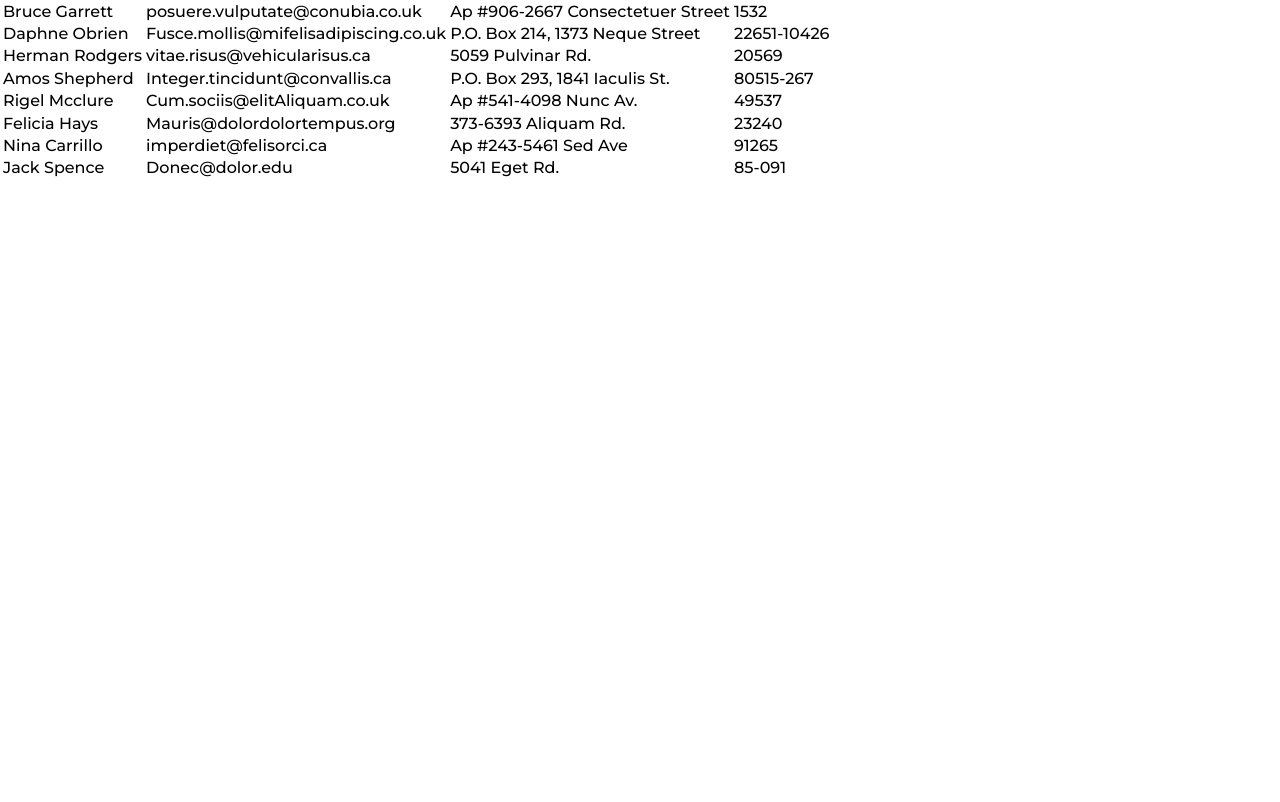
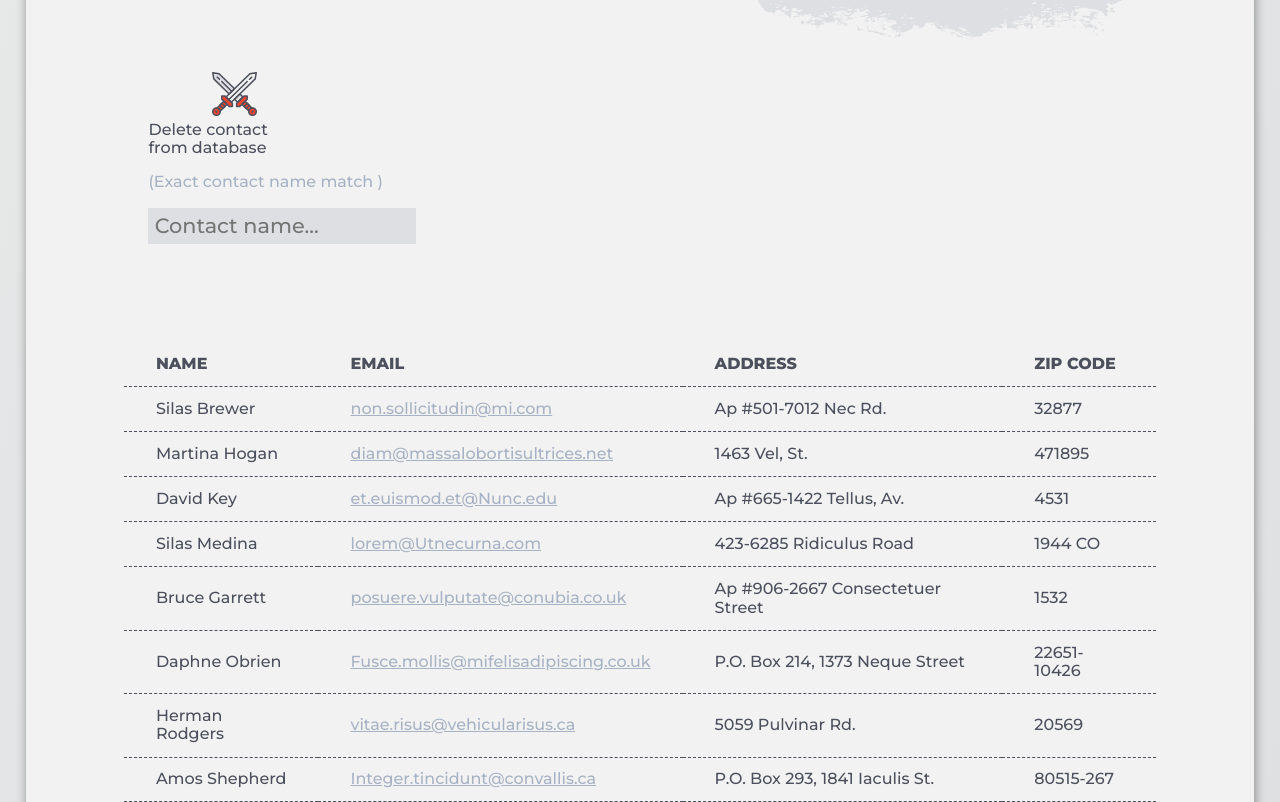
Before and after one commit to Matt-Warnock/address_book, a plain HTML site: page index.html in a window 1280 px wide. Shown: the part 192-994 px from the top of the page. Before the commit the page ends 800 px from the top, so only its background shows below. Drawn offline with nearby package versions, Linux system fonts and the light colour scheme.

Commit message:
Add styling and images markup emails so there are links

```diff
--- a/index.html
+++ b/index.html
@@ -14,91 +14,103 @@
 </head>
 
 <body>
+  <div class="container">
     <h1>address book</h1>
+    <div class="delete_selection">
+      <div>
+        <img src="images/delete.svg" alt="two swords crossed">
+      </div>
+      <label for="contact_name">Delete contact<br>from database</label>
+      <p>&#40;Exact contact name match &#41;</p>
+      <input type="text" name="contact_name" value="" placeholder="Contact name..." required>
+      <p class="error_message"></p>
+
+    </div>
     <table>
       <thead>
         <tr>
-        <th>Name:</th>
-        <th>Email:</th>
-        <th>Address:</th>
-        <th>ZIP Code:</th>
+          <th>Name</th>
+          <th>Email</th>
+          <th>Address</th>
+          <th>ZIP Code</th>
         </tr>
       </thead>
       <tbody>
         <tr>
           <td>Silas Brewer</td>
-        <td>non.sollicitudin@mi.com</td>
+          <td><a href="mailto:non.sollicitudin@mi.com">non.sollicitudin@mi.com</a></td>
           <td>Ap #501-7012 Nec Rd.</td>
           <td>32877</td>
         </tr>
         <tr>
           <td>Martina Hogan</td>
-        <td>diam@massalobortisultrices.net</td>
+          <td><a href="mailto:diam@massalobortisultrices.net">diam@massalobortisultrices.net</a></td>
           <td>1463 Vel, St.</td>
           <td>471895</td>
         </tr>
         <tr>
           <td>David Key</td>
-        <td>et.euismod.et@Nunc.edu</td>
+          <td><a href="mailto:et.euismod.et@Nunc.edu">et.euismod.et@Nunc.edu</a></td>
           <td>Ap #665-1422 Tellus, Av.</td>
           <td>4531</td>
         </tr>
         <tr>
           <td>Silas Medina</td>
-        <td>lorem@Utnecurna.com</td>
+          <td><a href="mailto:lorem@Utnecurna.com">lorem@Utnecurna.com</a></td>
           <td>423-6285 Ridiculus Road</td>
           <td>1944 CO</td>
         </tr>
         <tr>
           <td>Bruce Garrett</td>
-        <td>posuere.vulputate@conubia.co.uk</td>
+          <td><a href="mailto:posuere.vulputate@conubia.co.uk">posuere.vulputate@conubia.co.uk</a></td>
           <td>Ap #906-2667 Consectetuer Street</td>
           <td>1532</td>
         </tr>
         <tr>
           <td>Daphne Obrien</td>
-        <td>Fusce.mollis@mifelisadipiscing.co.uk</td>
+          <td><a href="mailto:Fusce.mollis@mifelisadipiscing.co.uk">Fusce.mollis@mifelisadipiscing.co.uk</a></td>
           <td>P.O. Box 214, 1373 Neque Street</td>
           <td>22651-10426</td>
         </tr>
         <tr>
           <td>Herman Rodgers</td>
-        <td>vitae.risus@vehicularisus.ca</td>
+          <td><a href="mailto:vitae.risus@vehicularisus.ca">vitae.risus@vehicularisus.ca</a></td>
           <td>5059 Pulvinar Rd.</td>
           <td>20569</td>
         </tr>
         <tr>
           <td>Amos Shepherd</td>
-        <td>Integer.tincidunt@convallis.ca</td>
+          <td><a href="mailto:Integer.tincidunt@convallis.ca">Integer.tincidunt@convallis.ca</a></td>
           <td>P.O. Box 293, 1841 Iaculis St.</td>
           <td>80515-267</td>
         </tr>
         <tr>
           <td>Rigel Mcclure</td>
-        <td>Cum.sociis@elitAliquam.co.uk</td>
+          <td><a href="mailto:Cum.sociis@elitAliquam.co.uk">Cum.sociis@elitAliquam.co.uk</a></td>
           <td>Ap #541-4098 Nunc Av.</td>
           <td>49537</td>
         </tr>
         <tr>
           <td>Felicia Hays</td>
-        <td>Mauris@dolordolortempus.org</td>
+          <td><a href="mailto:Mauris@dolordolortempus.org">Mauris@dolordolortempus.org</a></td>
           <td>373-6393 Aliquam Rd.</td>
           <td>23240</td>
         </tr>
         <tr>
           <td>Nina Carrillo</td>
-        <td>imperdiet@felisorci.ca</td>
+          <td><a href="mailto:imperdiet@felisorci.ca">imperdiet@felisorci.ca</a></td>
           <td>Ap #243-5461 Sed Ave</td>
           <td>91265</td>
         </tr>
         <tr>
           <td>Jack Spence</td>
-        <td>Donec@dolor.edu</td>
+          <td><a href="mailto:Donec@dolor.edu">Donec@dolor.edu</a></td>
           <td>5041 Eget Rd.</td>
           <td>85-091</td>
         </tr>
       </tbody>
     </table>
+  </div>
 </body>
 
 </html>
--- a/styles.css
+++ b/styles.css
@@ -1,3 +1,57 @@
 body {
+  background: linear-gradient(to right bottom, #e6e9e8, #dddfe1);
   font-family: 'Montserrat', sans-serif;
+  color: #4b505c;
 }
+h1, th {
+  text-transform: uppercase;
+}
+
+h1 {
+  padding: 10% 0 5% 10%;
+}
+
+.container {
+  background: no-repeat 85% 8%/30% url(images/paint.svg), #f2f2f2;
+  width: 96%;
+  margin: auto;
+  padding-bottom: 3em;
+  box-shadow: 1px 1px 10px 0px rgba(0,0,0,0.4);
+}
+.delete_selection {
+  padding-left: 10%;
+}
+.delete_selection img {
+  width: 4%;
+  margin-left: 4em;
+}
+.delete_selection p, table a {
+  color: #a7b2c5;
+}
+.delete_selection input {
+  background-color: #dedfe2;
+  border-style: none;
+  outline: none;
+  padding: 0.3em;
+  font-size: 1.3em;
+}
+.error_message {
+  color: #fb4633;
+}
+table {
+  margin: 8%;
+  border-collapse: collapse;
+}
+th {
+  text-align: left;
+}
+th, td {
+  padding: 0.8em 2em;
+  border-bottom: 1px dashed #4b505c;
+}
+::selection {
+  background: #fb4633;
+}
+::-moz-selection {
+  background: #fb4633;
+}
```
Also changed, not shown: images/delete.svg (added), images/paint.svg (added). Lines whose indentation alone changed are shown as unchanged.
